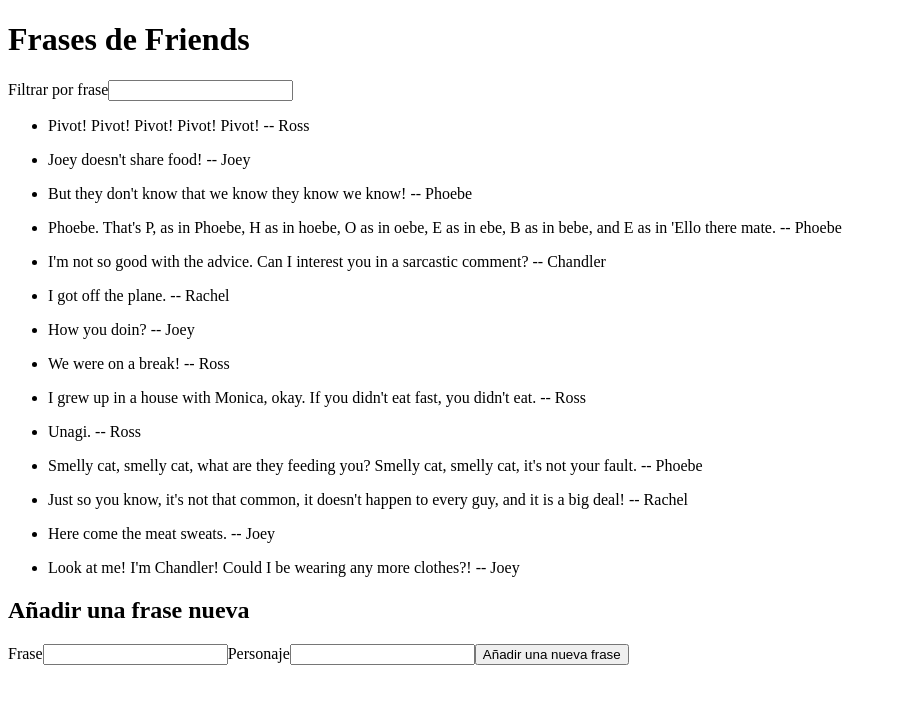
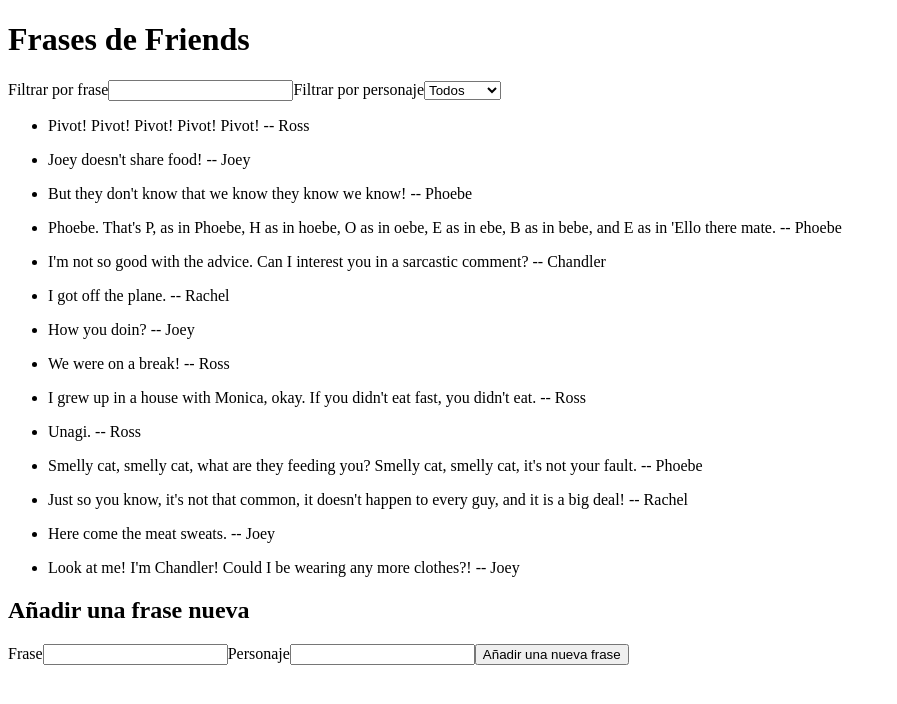
Before and after one commit to Adalab/modulo-3-evaluacion-intermedia-MartaRodriguezOnis, a React (Create React App) app: page / in a window 1280 px wide. Shown: the top 704 px of the page, without its empty margins (0-897 px from the left). Built offline with nearby package versions, Linux system fonts and the light colour scheme.

Commit message:
Add filter by character functionality

```diff
--- a/src/components/App.js
+++ b/src/components/App.js
@@ -10,6 +10,7 @@
     character: '',
   });
   const [filterPhrase, setFilterPhrase] = useState('');
+  const [filterCharacter, setFilterCharacter] = useState('Todos');
 
   // PINTAR FRASES MÁS FILTROS
   const renderPhrases = phrases
@@ -17,6 +18,13 @@
       return eachPhrase.quote
         .toLowerCase()
         .includes(filterPhrase.toLowerCase());
+    })
+    .filter((eachPhrase) => {
+      if (filterCharacter === 'Todos') {
+        return true;
+      } else if (filterCharacter === eachPhrase.character) {
+        return true;
+      }
     })
     .map((eachPhrase, index) => {
       return (
@@ -35,7 +43,6 @@
       ...newPhrase,
       [ev.currentTarget.id]: ev.currentTarget.value,
     });
-    console.log(ev.currentTarget.id);
   };
 
   const handleAddNewPhrase = (ev) => {
@@ -45,16 +52,20 @@
       quote: '',
       character: '',
     });
+    setFilterPhrase('');
+    setFilterCharacter('Todos');
   };
 
   // FILTRAR POR FRASE
   const handleFilterPhrase = (ev) => {
     setFilterPhrase(ev.currentTarget.value);
-    console.log(ev.currentTarget.value);
-    console.log(filterPhrase);
   };
 
   // FILTRAR POR PERSONAJE
+  const handleFilterCharacter = (ev) => {
+    setFilterCharacter(ev.currentTarget.value);
+    console.log(ev.currentTarget.value);
+  };
 
   return (
     <div>
@@ -72,6 +83,25 @@
             value={filterPhrase}
             onChange={handleFilterPhrase}
           ></input>
+          <label className="form-filter__label" htmlFor="character">
+            Filtrar por personaje
+          </label>
+          <select
+            className="form-filter__select"
+            name="character"
+            id="character"
+            value={filterCharacter}
+            onChange={handleFilterCharacter}
+            required
+          >
+            <option value="Todos">Todos</option>
+            <option value="Chandler">Chandler</option>
+            <option value="Joey">Joey</option>
+            <option value="Monica">Monica</option>
+            <option value="Phoebe">Phoebe</option>
+            <option value="Rachel">Rachel</option>
+            <option value="Ross">Ross</option>
+          </select>
         </form>
       </header>
       <main>
```
